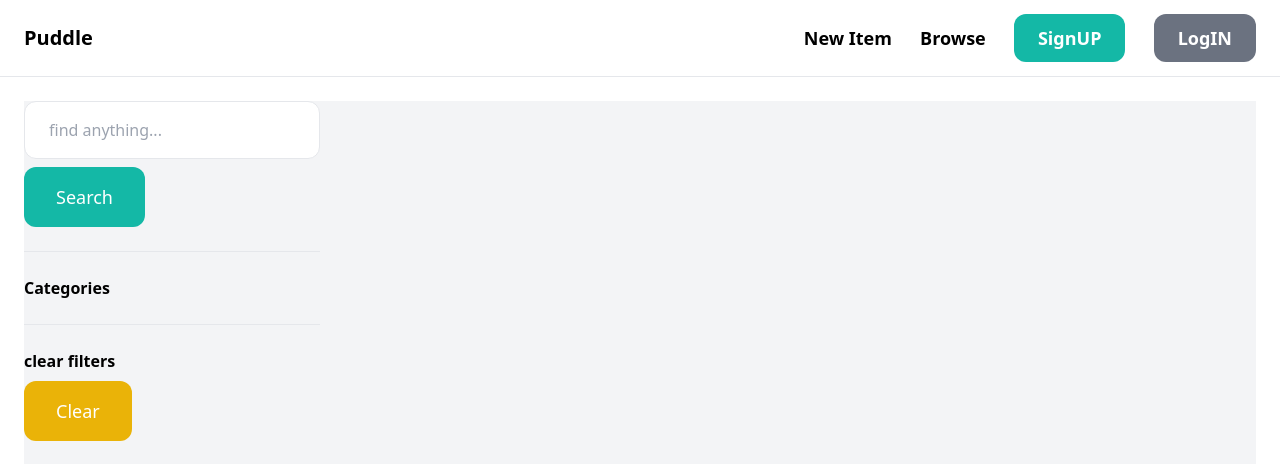
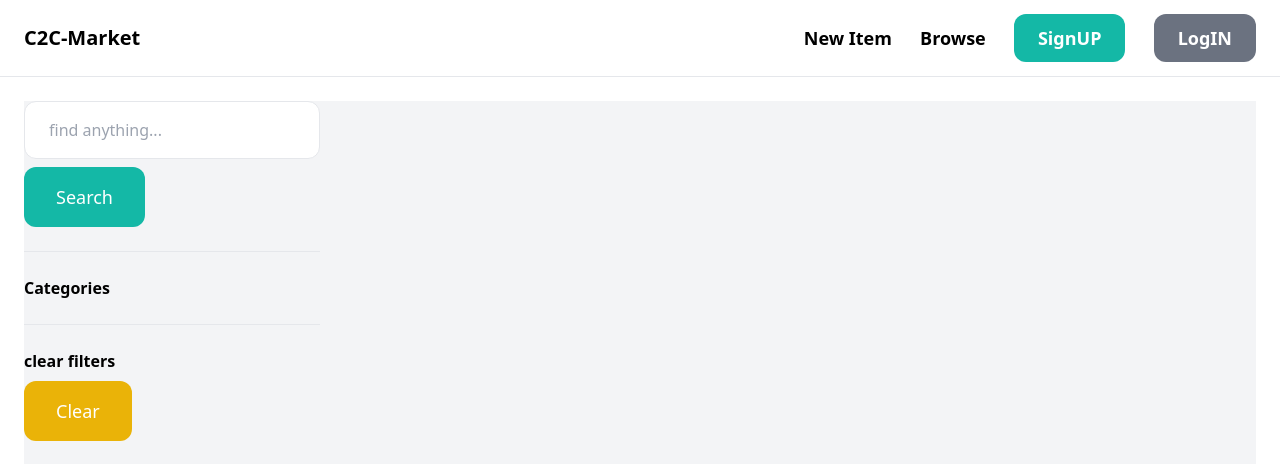
Before and after one commit to shahayush1023/c2c-market, a Django app: template templates/browse.html in a window 1280 px wide. Shown: the top 464 px of the page. Run offline with Django 3.2, Linux system fonts and the light colour scheme; the template is opened without the code that fills it, so the values that code supplies are empty; some libraries are stand-ins or nearby versions.

Commit message:
fourth commit

```diff
--- a/templates/base.html
+++ b/templates/base.html
@@ -9,7 +9,7 @@
 </head>
 <body>
     <nav class="px-6 py-6 flex justify-between items-center border-b border-gray-200">
-        <a href="{%url 'index'%}" class="text-xl font-semibold">Puddle</a>
+        <a href="{%url 'index'%}" class="text-xl font-semibold">C2C-Market</a>
 
         <div class="space-x-6">
             <a href="{%url 'item:new' %}" class="text-lg font-semibold hover:text-gray-500">New Item</a>
```
Also changed, not shown: db.sqlite3.
